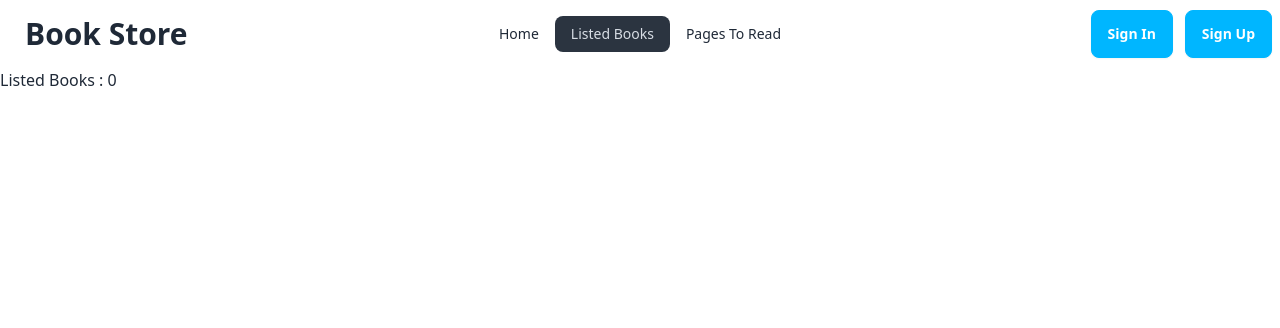
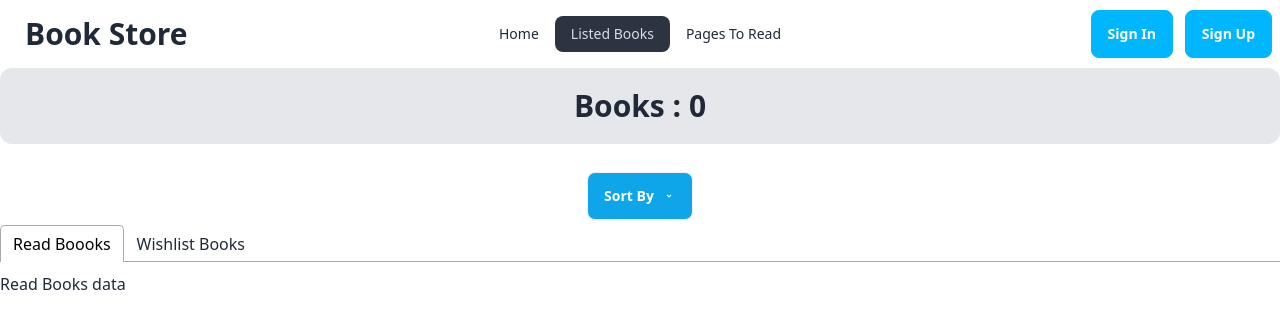
Before and after one commit to Tufazzul1/Assignment8-Book-review-, a React (Vite) app: page /books in a window 1280 px wide. Shown: the top 328 px of the page. Built offline with nearby package versions, Linux system fonts and the light colour scheme.

Commit message:
added the toast and read and wishlist button functionality

```diff
--- a/package.json
+++ b/package.json
@@ -16,6 +16,7 @@
     "react-dom": "^18.2.0",
     "react-icons": "^5.0.1",
     "react-router-dom": "^6.22.3",
+    "react-tabs": "^6.0.2",
     "react-toastify": "^10.0.5",
     "sort-by": "^1.2.0"
   },
--- a/src/components/BooksDetails/BooksDetails.jsx
+++ b/src/components/BooksDetails/BooksDetails.jsx
@@ -1,18 +1,35 @@
+import { useState } from "react";
 import { useLoaderData, useParams } from "react-router-dom";
 import { ToastContainer, toast } from 'react-toastify';
 import 'react-toastify/dist/ReactToastify.css';
 import { saveReadBook } from "../../Utility/Localstorage";
+
 const BooksDetails = () => {
     const books = useLoaderData();
     const { bookId } = useParams();
-    const bookIdInt = parseInt(bookId)
-    const book = books.find(book => book.bookId === bookIdInt)
+    const bookIdInt = parseInt(bookId);
+    const book = books.find(book => book.bookId === bookIdInt);
+
+    const [isRead, setIsRead] = useState(false);
 
     const handleRead = () => {
+        if (isRead) {
+            toast.error('You have already marked this book as read');
+        } else {
+            saveReadBook(bookIdInt);
+            setIsRead(true);
+            toast.success('Book marked as read');
+        }
+    };
 
-        saveReadBook(bookIdInt)
-        toast.success('books added ');
-    }
+    const handleWishList = () => {
+        if (!isRead) {
+            saveReadBook(bookIdInt);
+            toast.success('Book added to wish list');
+        } else {
+            toast.error('You have already read this book');
+        }
+    };
 
     return (
         <div className="lg:flex gap-6 mt-10">
@@ -43,10 +60,16 @@ const BooksDetails = () => {
                 <p>Years of Publish : <span className="font-bold">{book.yearOfPublishing}</span></p>
                 <p>Rating : <span className="font-bold"> {book.rating}</span></p>
 
+
+                {/* Read and WisList Buttons */}
                 <div className="mt-6 space-x-3 flex">
+
                     <button onClick={handleRead} className="btn btn-info hover:bg-green-500 text-white">Read</button>
 
-                    <button className="btn btn-info hover:bg-green-500 text-white">Wish List</button>
+                    <button
+                        onClick={handleWishList}
+                        className="btn btn-info hover:bg-green-500 text-white">Wish List
+                        </button>
                 </div>
                 <ToastContainer />
             </div>
--- a/src/components/ListedBooks/ListedBooks.jsx
+++ b/src/components/ListedBooks/ListedBooks.jsx
@@ -1,9 +1,13 @@
 import { useEffect, useState } from "react";
 import { useLoaderData } from "react-router-dom";
 import { getStoredReadBook } from "../../Utility/Localstorage";
-
+import { RiArrowDropDownLine } from "react-icons/ri";
+import { Tab, Tabs, TabList, TabPanel } from 'react-tabs';
+import 'react-tabs/style/react-tabs.css';
 
 const ListedBooks = () => {
+
+    const [tabIndex, setTabIndex] = useState(0);
 
     const books = useLoaderData();
 
@@ -14,14 +18,35 @@ const ListedBooks = () => {
         console.log(storedBookId)
         if (books.lenght > 0) {
             const readBooks = books.filter(book => storedBookId.includes(book.bookId))
-            console.log(books, storedBookId,readBooks)
+            console.log(books, storedBookId, readBooks)
         }
         setReadBooks(storedBookId)
     }, [])
 
     return (
         <div>
-            <h2>Listed Books : {readBooks.length}</h2>
+            <div className="text-center bg-gray-200 p-5 rounded-xl">
+                <h2 className="text-3xl font-bold">Books : {readBooks.length}</h2>
+            </div>
+            <div className="text-center mt-6">
+                <details className="dropdown">
+                    <summary className="m-1 btn bg-sky-500 hover:bg-green-500 text-white">Sort By <RiArrowDropDownLine /></summary>
+                    <ul className="p-2 shadow menu dropdown-content z-[1] bg-base-100 rounded-box w-52">
+                        <li><a>Item 1</a></li>
+                        <li><a>Item 2</a></li>
+                    </ul>
+                </details>
+            </div>
+            <div>
+                <Tabs selectedIndex={tabIndex} onSelect={(index) => setTabIndex(index)}>
+                    <TabList>
+                        <Tab>Read Boooks</Tab>
+                        <Tab>Wishlist Books</Tab>
+                    </TabList>
+                    <TabPanel>Read Books data</TabPanel>
+                    <TabPanel>Wishlist Data</TabPanel>
+                </Tabs>
+            </div>
         </div>
     );
 };
```
Also changed, not shown: src/components/ReadBooks/ReadBooks.jsx (added), src/components/WishList/WishList.jsx (added), 1 other file (tests, documents, lock files or other folders).
